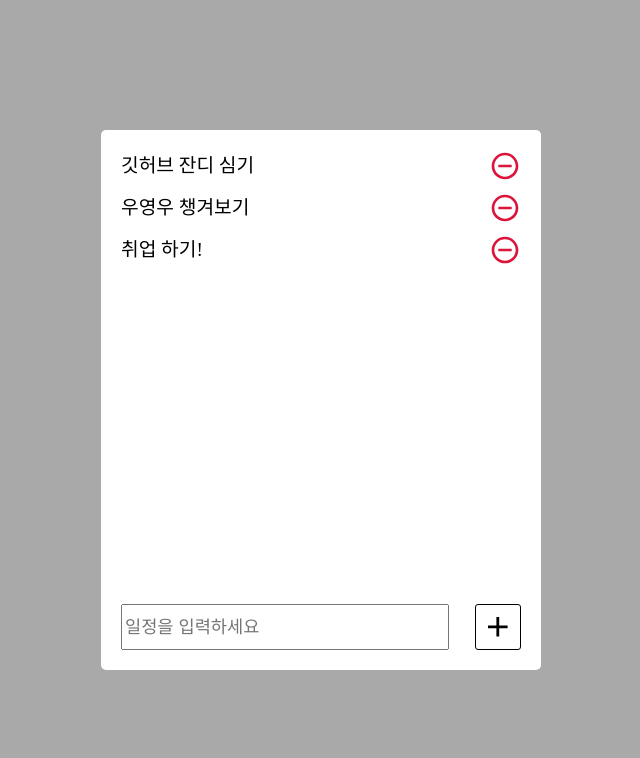
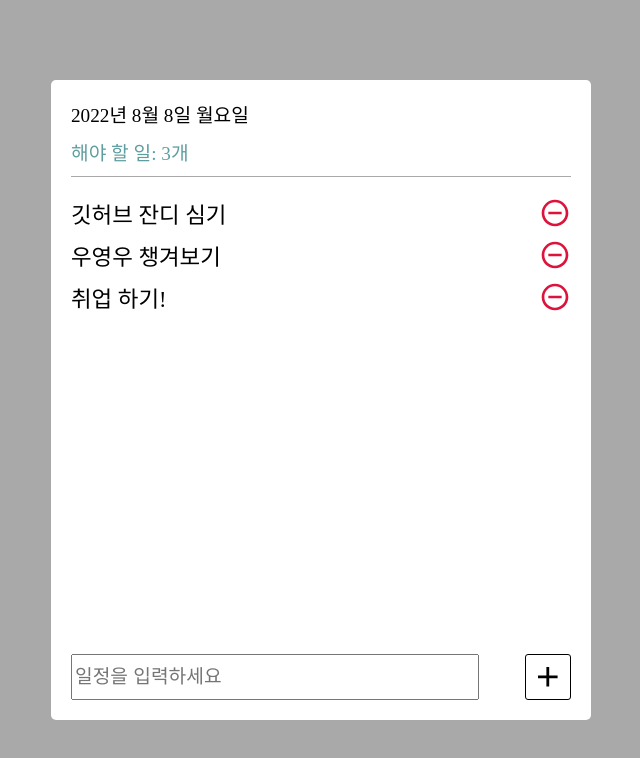
Before and after one commit to woo-dev-log/to-do-list, a React (Vite) app: page / in a window 1280 px wide. Shown: the top 758 px of the page, without its empty margins (319-959 px from the left). Built offline with nearby package versions, Linux system fonts and the light colour scheme.

Commit message:
기능 추가 및 빌드

```diff
--- a/index.html
+++ b/index.html
@@ -4,7 +4,7 @@
     <meta charset="UTF-8" />
     <link rel="icon" type="image/svg+xml" href="/vite.svg" />
     <meta name="viewport" content="width=device-width, initial-scale=1.0" />
-    <title>Vite + React + TS</title>
+    <title>[To-do List] Vite + React + TS</title>
   </head>
   <body>
     <div id="root"></div>
--- a/src/components/TodoBox.scss
+++ b/src/components/TodoBox.scss
@@ -1,6 +1,6 @@
 .todo-box {
-    width: 400px;
-    height: 500px;
+    width: 500px;
+    height: 600px;
     background-color: white;
     border-radius: 5px;
     padding: 20px;
--- a/src/components/TodoInput.scss
+++ b/src/components/TodoInput.scss
@@ -4,10 +4,26 @@
     justify-content: space-between;
 }
 
+.todo-list-head {
+    border-bottom: 1px solid darkgray;
+    margin-bottom: 20px;
+    padding-bottom: 10px;
+}
+
+.todo-list-date {
+    font-size: 1.2rem;
+    margin-bottom: 10px;
+}
+
+.todo-list-length {
+    font-size: 1.2rem;
+    color: cadetblue;
+}
+
 .todo-input {
     width: 80%;
     height: 40px;
-    font-size: 1.1rem;
+    font-size: 1.2em;
 }
 
 .todo-add {
--- a/src/components/TodoList.scss
+++ b/src/components/TodoList.scss
@@ -3,8 +3,13 @@
 }
 
 .todo-list {
-    font-size: 1.2rem;
+    font-size: 1.4rem;
     padding-bottom: 10px;
     display: flex;
     justify-content: space-between;
+    align-items: center;
 }
+
+.todo-list-contents {
+    max-width: 90%
+}
--- a/src/components/TodoList.tsx
+++ b/src/components/TodoList.tsx
@@ -5,12 +5,24 @@ import './TodoList.scss';
 
 const TodoList = () => {
     const todos = useRecoilValue(todoList);
+    const today = new Date();
+    const dateString = today.toLocaleString('ko-KR', {
+        year: 'numeric',
+        month: 'long',
+        day: 'numeric'
+      });
+    const dayName = today.toLocaleString('ko-KR', { weekday: 'long' });
 
     return (
-        <div className='todo-list-container'>
+        <div className="todo-list-container">
+            <div className="todo-list-head">
+                <div className="todo-list-date">{dateString} {dayName}</div>
+                <span className="todo-list-length">해야 할 일: {todos.length}개</span>
+            </div>
+
             {todos.map((v) =>
                 <div key={v.id} className="todo-list">
-                    {v.contents}
+                    <span className="todo-list-contents">{v.contents}</span>
                     <TodoRemove id={v.id} />
                 </div>
             )}
```
